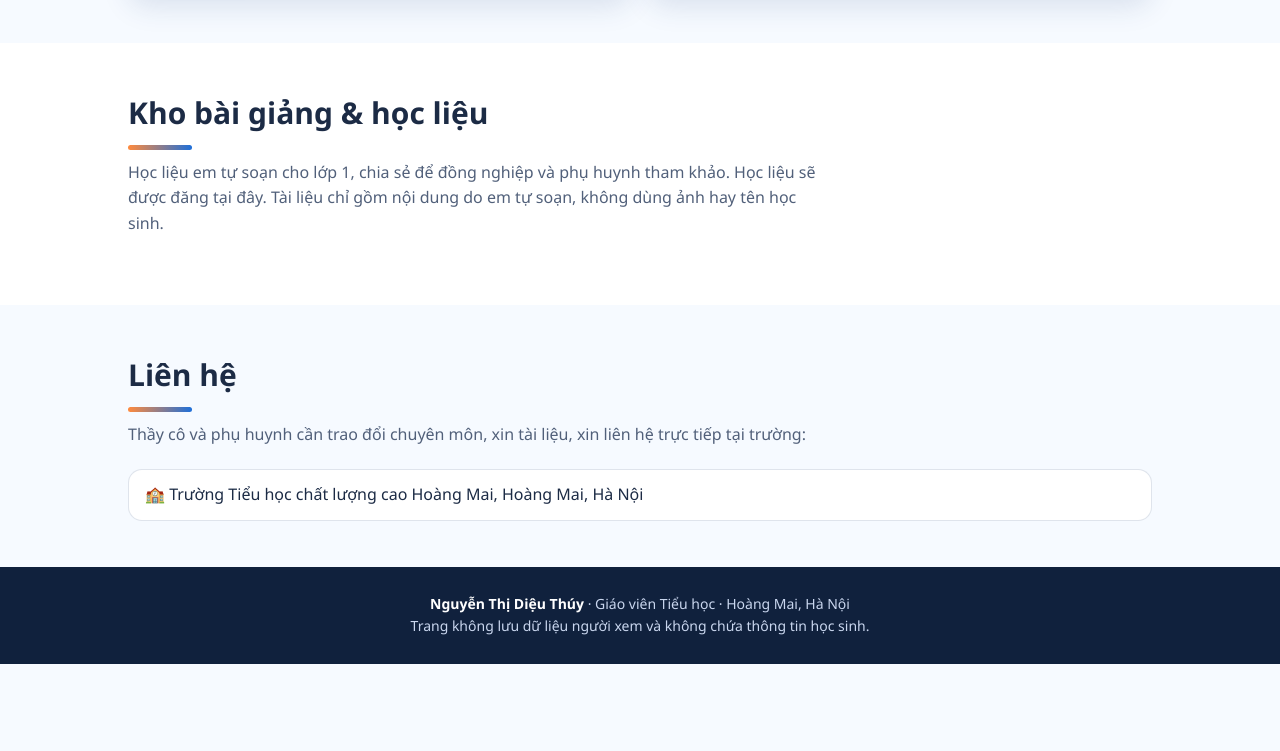
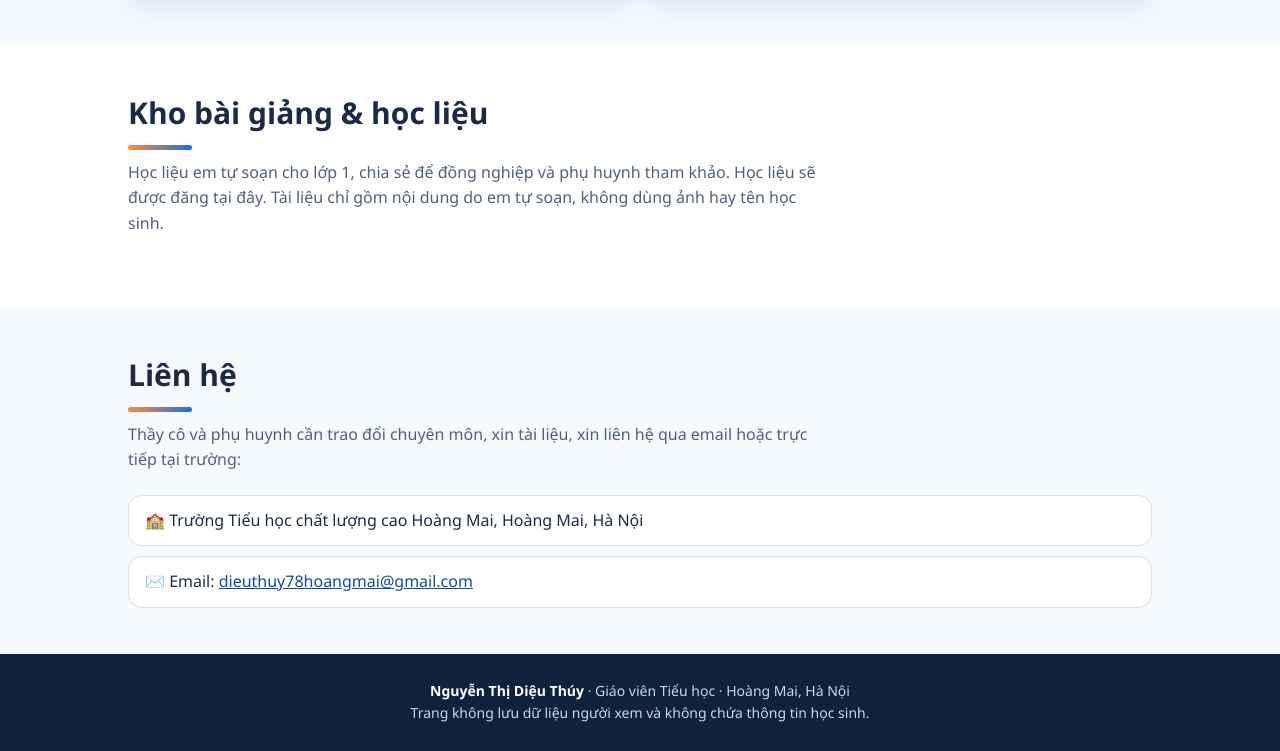
Before and after one commit to dieuthuy78hoangmai-lgtm/DIEUTHUY-HOANGMAI, a plain HTML site: page index.html in a window 1280 px wide. Shown: the part 2356-3107 px from the top of the page. Before the commit the page ends 3020 px from the top, so only its background shows below. Drawn offline with Linux system fonts and the light colour scheme.

Commit message:
Add files via upload

```diff
--- a/index.html
+++ b/index.html
@@ -138,9 +138,10 @@ footer b{color:#fff}
 
 <section id="lien-he"><div class="rong">
   <h2 class="tieude">Liên hệ</h2>
-  <p class="mota">Thầy cô và phụ huynh cần trao đổi chuyên môn, xin tài liệu, xin liên hệ trực tiếp tại trường:</p>
+  <p class="mota">Thầy cô và phụ huynh cần trao đổi chuyên môn, xin tài liệu, xin liên hệ qua email hoặc trực tiếp tại trường:</p>
   <div class="lienhe">
     <div>🏫 Trường Tiểu học chất lượng cao Hoàng Mai, Hoàng Mai, Hà Nội</div>
+    <div>✉️ Email: <a href="mailto:dieuthuy78hoangmai@gmail.com">dieuthuy78hoangmai@gmail.com</a></div>
   </div>
 </div></section>
 
```
